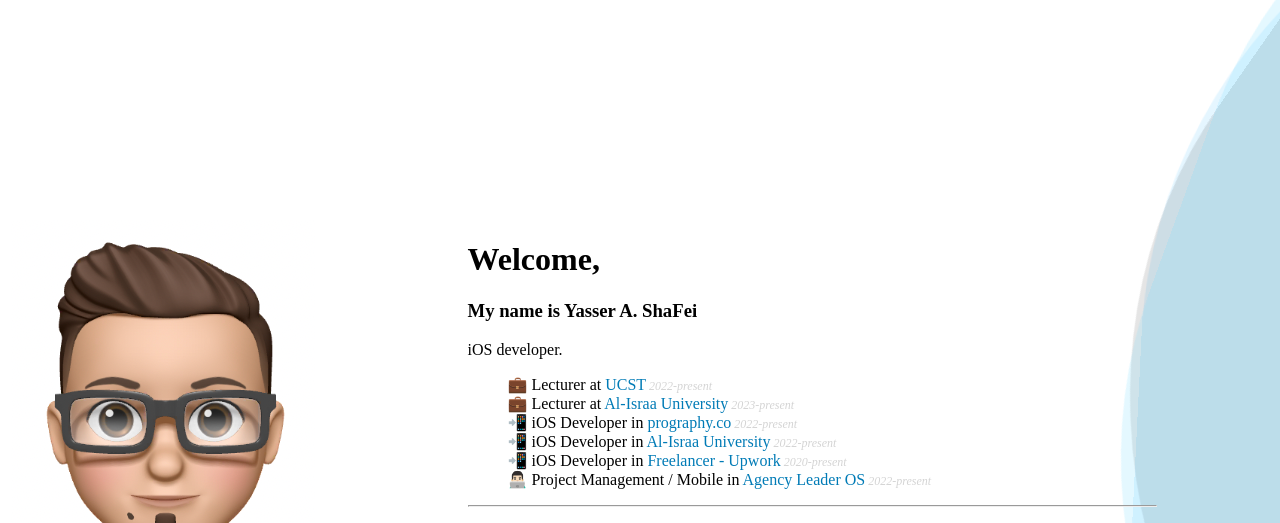
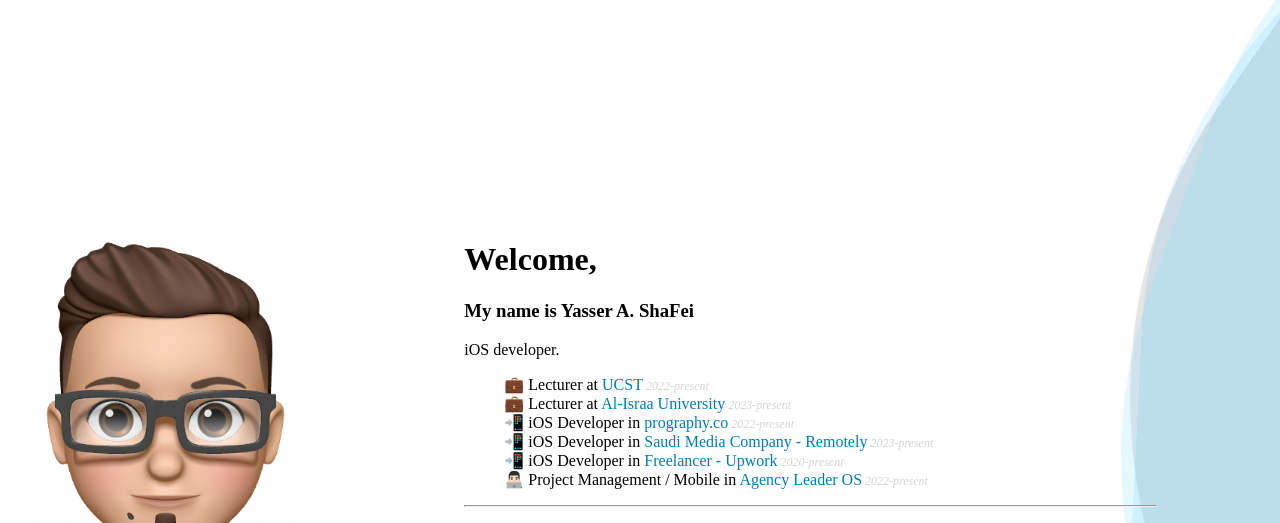
Before and after one commit to YasserAlShafei/Personal-Profile, a plain HTML site: page index.html in a window 1280 px wide. Shown: the top 523 px of the page. Drawn offline with Linux system fonts and the light colour scheme; a web font is replaced by a local one.

Commit message:
Upadate Profile

```diff
--- a/index.html
+++ b/index.html
@@ -31,7 +31,7 @@
                             <li>💼 Lecturer at <a href='https://ucst.edu.ps/' target="_blank">UCST</a><i class="note"> 2022-present</i></li>
                             <li>💼 Lecturer at <a href='https://ar.israa.edu.ps/' target="_blank">Al-Israa University</a><i class="note"> 2023-present</i></li>
                             <li>📲 iOS Developer in <a href='https://prography.co/' target="_blank">prography.co</a><i class="note"> 2022-present</i></li>
-                            <li>📲 iOS Developer in <a href='#' target="_blank">Al-Israa University</a><i class="note"> 2022-present</i></li>
+                            <li>📲 iOS Developer in <a href='#' target="_blank">Saudi Media Company - Remotely</a><i class="note"> 2023-present</i></li>
                             <li>📲 iOS Developer in <a href='https://www.upwork.com/freelancers/~015c126f43db66faa3' target="_blank">Freelancer - Upwork</a><i class="note"> 2020-present</i></li>
                             <li>👨🏻‍💻 Project Management  / Mobile in <a href='https://www.upwork.com/agencies/1533127797446225920/' target="_blank">Agency Leader OS</a><i class="note"> 2022-present</i></li>
                         </ul>
```
